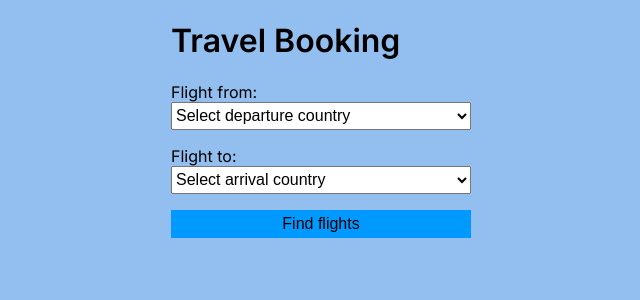
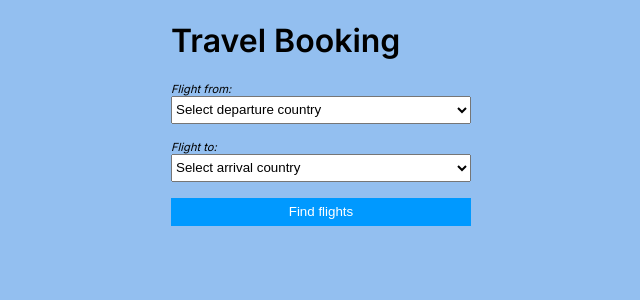
Before and after one commit to Biosaiber/travel-booking, an Angular app: page /home in a window 1280 px wide. Shown: the top 300 px of the page, without its empty margins (319-959 px from the left). Built offline with nearby package versions, Linux system fonts and the light colour scheme.

Commit message:
fix: improve Home form validation and valid-state styling

```diff
--- a/src/app/home/home.component.css
+++ b/src/app/home/home.component.css
@@ -0,0 +1,7 @@
+select.valid.ng-touched {
+  border: 1px solid lightgreen;
+}
+.errMessage span{
+  color: red;
+  font-size: 0.7em;
+}
--- a/src/app/home/home.component.html
+++ b/src/app/home/home.component.html
@@ -3,34 +3,43 @@
         <label for="flight-from">
             Flight from:
         </label>
-        <select name="flight-from" id="flight-from" [(ngModel)]="travelFormModel.fromCountry" #flightFrom="ngModel"
-            required>
+        <select name="flight-from" id="flight-from" [(ngModel)]="travelFormModel.fromCountry"
+            [class.valid]="flightFrom.touched && flightFrom.valid && !travelForm.hasError('sameCountry')"
+            #flightFrom="ngModel" required>
             <option value="" disabled>Select departure country</option>
             @for (country of this.countries; track country) {
             <option value="{{country}}">{{country}}</option>
             }
         </select>
+        <div class="errMessage">
             @if (flightFrom.invalid && (flightFrom.touched || travelForm.submitted)) {
             <span>Field required!</span>
             }
+        </div>
+
     </div>
     <div class="input-box">
         <label for="flight-to">
             Flight to:
         </label>
-        <select name="flight-to" id="flight-to" [(ngModel)]="travelFormModel.toCountry" #flightTo="ngModel" required>
+        <select name="flight-to" id="flight-to" [(ngModel)]="travelFormModel.toCountry"
+            [class.valid]="flightTo.touched && flightTo.valid && !travelForm.hasError('sameCountry')"
+            #flightTo="ngModel" required>
             <option value="" disabled>Select arrival country</option>
             @for (country of this.countries; track country) {
             <option value="{{country}}">{{country}}</option>
             }
 
         </select>
+        <div class="errMessage">
             @if (flightTo.invalid && (flightTo.touched || travelForm.submitted)) {
             <span>Field required!</span>
             }
         </div>
+
+    </div>
     <div class="errMessage">
-        @if ((flightFrom.value && flightTo.value) && (flightFrom.value === flightTo.value)) {
+        @if (travelForm.hasError('sameCountry')) {
         <span>Field cannot be same!</span>
         }
     </div>
--- a/src/styles.css
+++ b/src/styles.css
@@ -8,35 +8,18 @@ main {
   max-width: 300px;
   margin: 0 auto;
 }
+
 input,
 select {
   box-sizing: border-box;
   width: 100%;
 }
 
-label {
-        display: block;
-    font-size: 0.7rem;
-    font-style: italic;
-}
-input, select, button[type="submit"]  {
-    font-size: 1rem;
-    width: 100%;
-}
-select, input[type="date"], input[type="name"], input[type="number"], input[type="text"] {
-  min-height: 28px;
-}
-
-input.ng-invalid + span, select.ng-invalid + span, form.ng-invalid .errMessage span,  .errMessage span{
-  color: red;
-  font-size: 0.7em;
-}
-
-
-button[type="submit"] {
-  cursor: pointer;
-  border: none;
-  background-color: #0099ff;
+select,
+input[type='date'],
+input[type='name'],
+input[type='number'],
+input[type='text'] {
   min-height: 28px;
 }
 
@@ -44,6 +27,15 @@ button[type="submit"] {
   margin-bottom: 16px;
 }
 label {
-  font-size: 1em;
-  font-style: inherit;
+  display: block;
+  font-size: 0.7rem;
+  font-style: italic;
 }
+button[type='submit'] {
+  width: 100%;
+  cursor: pointer;
+  border: none;
+  background-color: #0099ff;
+  min-height: 28px;
+  color: #fff;
+}
```
Also changed, not shown: src/app/home/home.component.ts (+2 -8 lines). Lines whose indentation alone changed are shown as unchanged.
